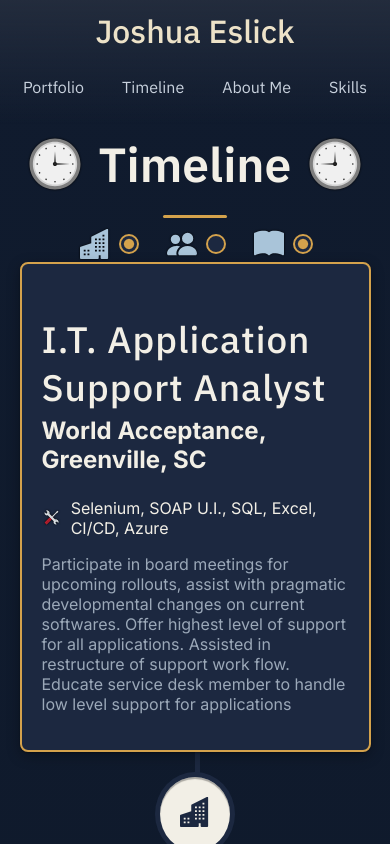
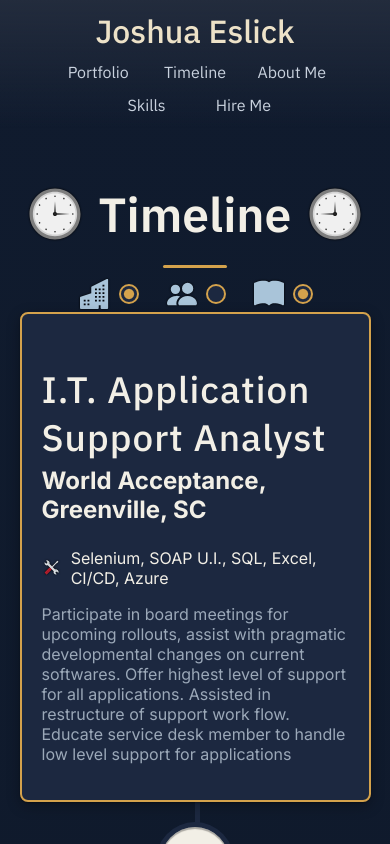
Before and after one commit to eslickjr/myPortfolio, a React (Vite) app: page /timeline in a window 390 px wide. Shown: the top 844 px of the page. Built offline with nearby package versions, Linux system fonts and the light colour scheme.

Commit message:
fixed an issue with the navbar on mobile where hire me was falling beneath the navbar

```diff
--- a/src/styles/About.css
+++ b/src/styles/About.css
@@ -227,6 +227,10 @@
 }
 
 @media screen and (max-width: 768px) {
+    .about {
+        padding-top: 170px;
+    }
+
     #aboutMeTitleContainer {
         margin-bottom: 24px;
     }
--- a/src/styles/Contact.css
+++ b/src/styles/Contact.css
@@ -282,6 +282,10 @@
 }
 
 @media screen and (max-width: 768px) {
+    #contact {
+        margin-top: 170px;
+    }
+
     #generalInfoWrapper {
         border-radius: 50px;
         width: 100vw;
@@ -300,7 +304,7 @@
         align-items: center;
     }
 
-    #generalDesc{
+    #generalDesc {
         max-width: 100%;
         text-align: center;
     }
--- a/src/styles/Header.css
+++ b/src/styles/Header.css
@@ -113,21 +113,47 @@
     }
 
     #theNav ul {
-        flex-wrap: wrap;
+        display: grid;
+        grid-template-columns: repeat(6, 1fr);
         justify-content: center;
-        row-gap: 4px;
-        column-gap: 18px;
+        column-gap: 8px;
+        row-gap: 8px;
+    }
+
+    /* Explicit placement for the 5 fixed nav items: first 3 each span
+       2 of 6 columns (filling row 1 exactly), last 2 also span 2 columns
+       each but offset by one column, leaving a matching empty column on
+       either side of row 2 so that pair centers itself. */
+    .nav-item:nth-child(1) {
+        grid-column: 1 / 3;
+    }
+
+    .nav-item:nth-child(2) {
+        grid-column: 3 / 5;
+    }
+
+    .nav-item:nth-child(3) {
+        grid-column: 5 / 7;
+    }
+
+    .nav-item:nth-child(4) {
+        grid-column: 2 / 4;
+    }
+
+    .nav-item:nth-child(5) {
+        grid-column: 4 / 6;
     }
 
     .nav-item {
         display: flex;
         flex-direction: column;
         justify-content: flex-start;
-        align-items: flex-start;
+        align-items: center;
     }
 
     .nav-link {
         padding-bottom: 5px;
+        text-align: center;
     }
 
     .nav-link::after {
--- a/src/styles/Portfolio.css
+++ b/src/styles/Portfolio.css
@@ -187,11 +187,17 @@
 /* Project grid: replaces the 3D drag/tilt carousel with a legible,
    responsive card layout */
 #projectGrid {
-    display: grid;
-    grid-template-columns: repeat(auto-fill, minmax(260px, 1fr));
+    display: flex;
+    flex-wrap: wrap;
+    justify-content: center;
     gap: 28px;
     width: min(1400px, 94vw);
     margin: 0 auto 100px;
+}
+
+#projectGrid .project-card {
+    flex: 1 1 260px;
+    max-width: 340px;
 }
 
 #contactSubmit {
@@ -201,6 +207,10 @@
 }
 
 @media screen and (max-width: 768px) {
+    #portfolio {
+        padding-top: 170px;
+    }
+
     .aboutMe {
         background: var(--main-bg-color);
     }
@@ -238,7 +248,10 @@
     }
 
     #projectGrid {
-        grid-template-columns: repeat(auto-fill, minmax(200px, 1fr));
         gap: 18px;
     }
+
+    #projectGrid .project-card {
+        flex-basis: 200px;
+    }
 }
--- a/src/styles/Resume.css
+++ b/src/styles/Resume.css
@@ -121,3 +121,9 @@
     fill: var(--main-text-secondary-color);
     filter: drop-shadow(0 0 1px #000);
 }
+
+@media screen and (max-width: 768px) {
+    #backendHeader {
+        margin-top: 170px;
+    }
+}
--- a/src/styles/Timeline.css
+++ b/src/styles/Timeline.css
@@ -267,7 +267,7 @@
         height: 0;
         border-top: 10px solid transparent;
         border-bottom: 10px solid transparent;
-        z-index: 1;
+        z-index: 3;
     }
 
     .arrow::before {
@@ -318,7 +318,7 @@
     box-shadow: var(--card-shadow);
     border: var(--card-border);
     background-color: var(--main-bg-color);
-    z-index: 2;
+    z-index: 1;
 }
 
 .timelineEvent.outView {
@@ -360,6 +360,23 @@
     border-left: 10px solid var(--main-bg-color);
 }
 
+/* The highlighted card's arrow gets a gold outline to match its border.
+   box-shadow won't work here since the arrow is a borders-only triangle
+   with no real box to shadow — drop-shadow traces the actual rendered
+   silhouette instead, so stacking a few small offset copies fakes a
+   solid outline around the triangle's edges. */
+#timelineContainer :first-child .timelineEvent .arrow {
+    filter:
+        drop-shadow(1.5px 0 0 var(--main-accent-color))
+        drop-shadow(-1.5px 0 0 var(--main-accent-color))
+        drop-shadow(0 1.5px 0 var(--main-accent-color))
+        drop-shadow(0 -1.5px 0 var(--main-accent-color))
+        drop-shadow(1.1px 1.1px 0 var(--main-accent-color))
+        drop-shadow(-1.1px 1.1px 0 var(--main-accent-color))
+        drop-shadow(1.1px -1.1px 0 var(--main-accent-color))
+        drop-shadow(-1.1px -1.1px 0 var(--main-accent-color));
+}
+
 #timelineContainer :nth-child(even) .timelineEvent .arrow {
     left: -10px;
     border-right: 10px solid var(--main-bg-color);
@@ -370,25 +387,6 @@
     transform: translate(-100%, -50%);
 }
 
-/* The highlighted card's arrow gets a gold outline to match its border.
-   The arrow's ::before is normally a hidden shadow-layer triangle sitting
-   behind the visible one — enlarging it slightly and recoloring it gold
-   makes it peek out as a matching ring. */
-#timelineContainer :first-child .timelineEvent .arrow::before {
-    border-top: 12px solid transparent;
-    border-bottom: 12px solid transparent;
-    border-left: 12px solid var(--main-accent-color);
-    filter: none;
-}
-
-#timelineContainer :first-child .timelineEvent .arrow::after {
-    border-right: 2px solid var(--main-accent-color);
-}
-
-#timelineContainer :nth-child(odd) .timelineEvent .arrow::before {
-    left: 0;
-}
-
 #timelineContainer :nth-child(even) .timelineEvent .arrow::before {
     border-right: 10px solid var(--main-bg-color);
     transform: translate(0%, -50%);
@@ -396,6 +394,12 @@
 
 #timelineContainer :nth-child(odd) .timelineEvent .arrow::after {
     left: -30px;
+}
+
+/* Extends the gold outline through the connecting patch for the
+   highlighted card only — every other card's .arrow::after is untouched. */
+#timelineContainer :first-child .timelineEvent .arrow::after {
+    border-right: 2px solid var(--main-accent-color);
 }
 
 #timelineContainer :nth-child(even) .timelineEvent .arrow::after {
@@ -502,6 +506,7 @@
 
 @media screen and (max-width: 768px) {
     #timelineHeader {
+        margin-top: 170px;
         margin-bottom: 24px;
     }
 
```
